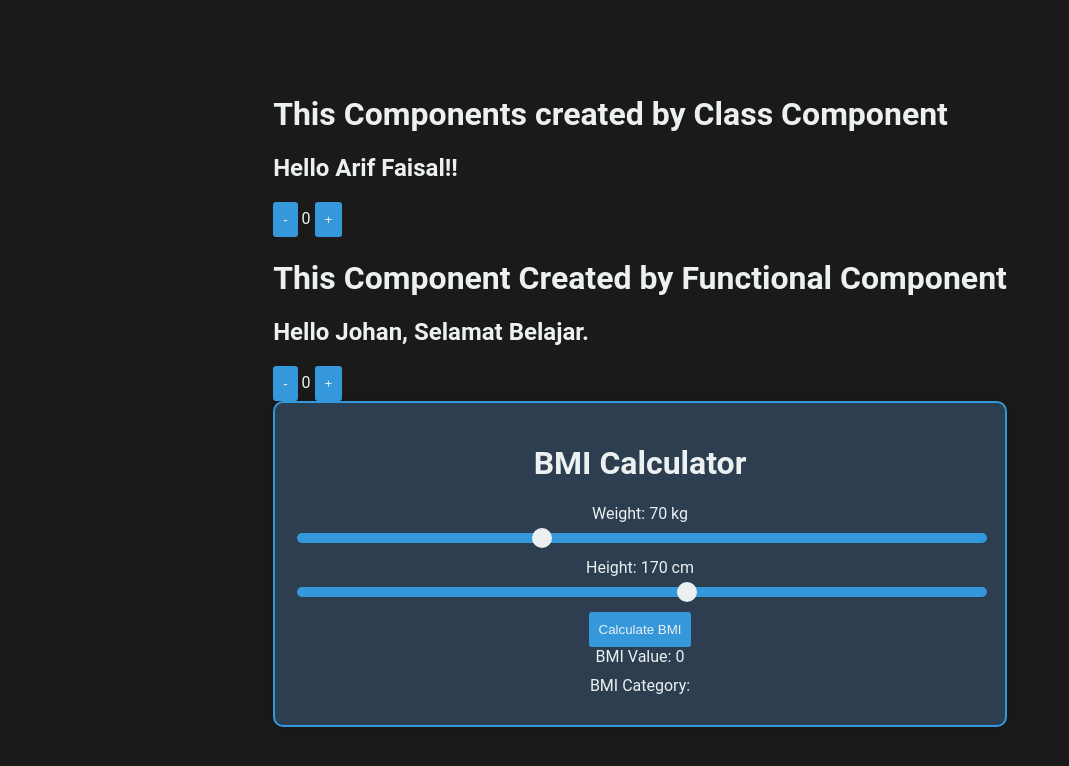
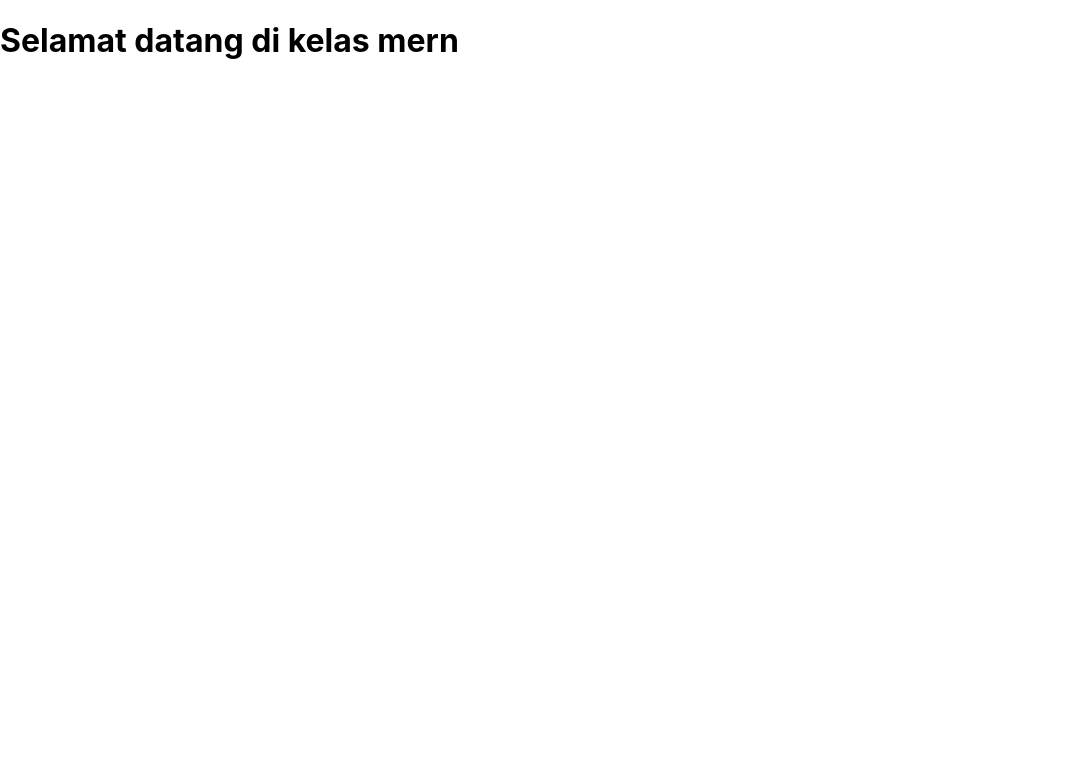
Before and after one commit to reddic/eduwork-reactjs, a React (Create React App) app: page / in a window 1280 px wide. Shown: the top 766 px of the page, without its empty margins (0-1069 px from the left). Built offline with nearby package versions, Linux system fonts and the light colour scheme.

Commit message:
materi rendering

```diff
--- a/src/App.js
+++ b/src/App.js
@@ -1,9 +1,9 @@
-import Komponen from "./components"
+import Rendering from "./Rendering";
 
 function App() {
   return (
     <div className="App">
-      <Komponen ></Komponen>
+      <Rendering/>
     </div>
   );
 }
--- /dev/null
+++ b/src/Rendering/Pembahasan/Conditional.jsx
@@ -0,0 +1,24 @@
+import React from "react";
+
+
+export default class Conditional extends React.Component{
+    state ={
+        isLoading : true
+    }
+    render(){
+       setTimeout(()=>{
+        this.setState({
+            isLoading: false //ini merubah isLoading dari true ke false setelah 3 detik
+        })
+       },3000)
+
+        return(
+            <div>
+                {this.state.isLoading
+                ? <h1>Loading...</h1>
+                : <h1>Selamat datang di kelas mern</h1>
+                }
+            </div>
+        )
+    }
+}
--- /dev/null
+++ b/src/Rendering/index.jsx
@@ -0,0 +1,13 @@
+import React from "react";
+
+import Conditional from "./Pembahasan/Conditional";
+
+export default class Rendering extends React.Component{
+    render(){
+        return(
+            <div>
+                <Conditional/>
+            </div>
+        )
+    }
+}
```
Also changed, not shown: src/Rendering/Pembahasan/Variable.jsx (added, +22 -0 lines), src/Rendering/Pembahasan/List.jsx (added).
